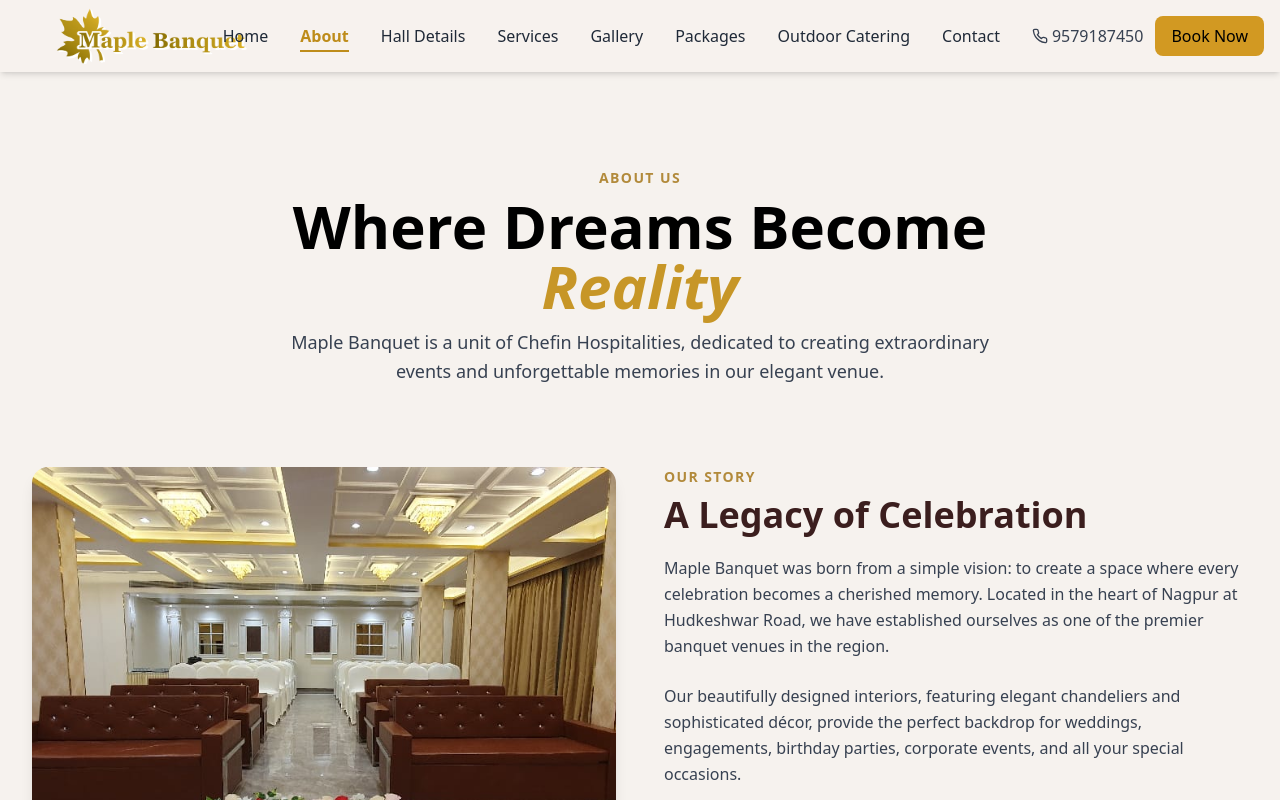
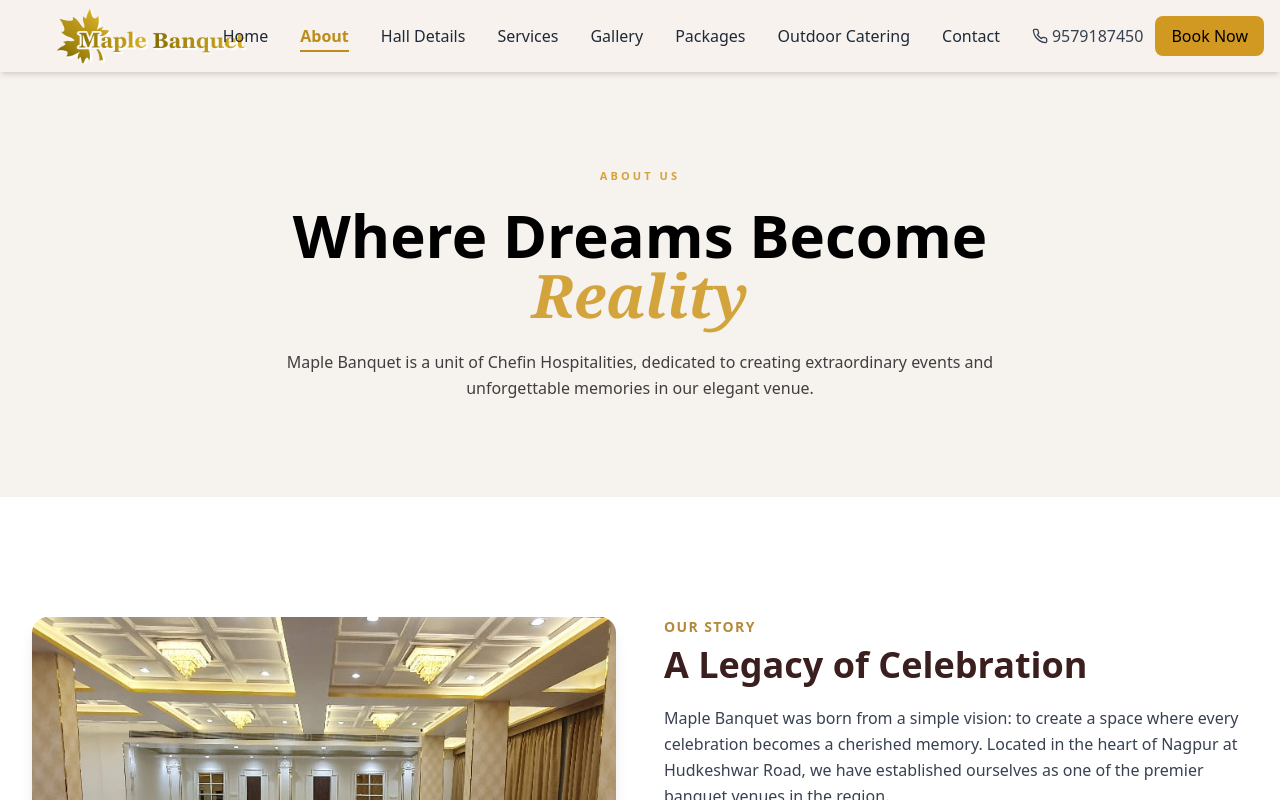
Before and after one commit to JaiPatel0916/Maple-Banquet-hall, a React (Vite) app in the folder frontend/: page /about in a window 1280 px wide. Shown: the top 800 px of the page. Built offline with nearby package versions, Linux system fonts and the light colour scheme.

Commit message:
hero section edit

```diff
--- /dev/null
+++ b/frontend/src/components/About/AboutHeroSection.jsx
@@ -0,0 +1,32 @@
+import React from "react";
+
+const AboutHeroSection = () => {
+  return (
+    <section className="bg-[#f6f2ee] py-24 md:py-22">
+      <div className="max-w-5xl mx-auto px-6 text-center">
+
+        {/* Small label */}
+        <p className="text-[11px] uppercase tracking-[0.28em] font-semibold text-[#d4a43c] mb-5">
+          About Us
+        </p>
+
+        {/* Heading */}
+        <h1 className="text-4xl md:text-6xl font-bold text-black leading-tight">
+          Where Dreams Become{" "}
+          <span className="block italic font-serif text-[#d4a43c]">
+            Reality
+          </span>
+        </h1>
+
+        {/* Description */}
+        <p className="mt-6 max-w-3xl mx-auto text-[15px] md:text-[16px] text-[#3f3f3f] leading-relaxed">
+          Maple Banquet is a unit of Chefin Hospitalities, dedicated to creating
+          extraordinary events and unforgettable memories in our elegant venue.
+        </p>
+
+      </div>
+    </section>
+  );
+};
+
+export default AboutHeroSection;
--- a/frontend/src/components/About/AboutStory.jsx
+++ b/frontend/src/components/About/AboutStory.jsx
@@ -5,10 +5,10 @@
 
 const AboutStory = () => {
     return (
-        <section className="bg-[#f6f2ee] pt-24 pb-20">
+        <section className="bg-[#FFFFF] pt-10 pb-20">
 
 
-            <div className="text-center max-w-3xl mx-auto px-4">
+           {/* <div className="text-center max-w-3xl mx-auto px-4">
                 <p className="text-sm tracking-widest text-[#b28a3b] font-semibold mb-2">
                     ABOUT US
                 </p>
@@ -22,7 +22,7 @@
                     Maple Banquet is a unit of Chefin Hospitalities, dedicated to creating extraordinary
                     events and unforgettable memories in our elegant venue.
                 </p>
-            </div>
+            </div>*/}
 
 
             <div className="max-w-7xl mx-auto mt-20 grid grid-cols-1 md:grid-cols-2 gap-12 items-stretch px-4 md:px-8">
--- a/frontend/src/components/Gallery/OurGallery.jsx
+++ b/frontend/src/components/Gallery/OurGallery.jsx
@@ -3,7 +3,7 @@
 
 const GalleryHeader = () => {
   return (
-    <section className="bg-[#f6f2ee] py-[80px]">
+    <section className="bg-[#f6f2ee] py-[110px]">
       <div className="mx-auto max-w-[1320px] px-6 text-center">
 
         <motion.p
--- a/frontend/src/pages/About.jsx
+++ b/frontend/src/pages/About.jsx
@@ -2,12 +2,13 @@
 import AboutValues from "../components/About/AboutValues";
 import FounderPreview from "../components/About/FounderPreview";
 import VisionMission from "../components/About/VisionMission";
-
+import AboutHeroSection from "../components/About/AboutHeroSection"
 
 export default function About() {
     return (
         <>
             <div >
+                <AboutHeroSection/>
                 <AboutStory />
                 <AboutValues />
                 <FounderPreview />
```
